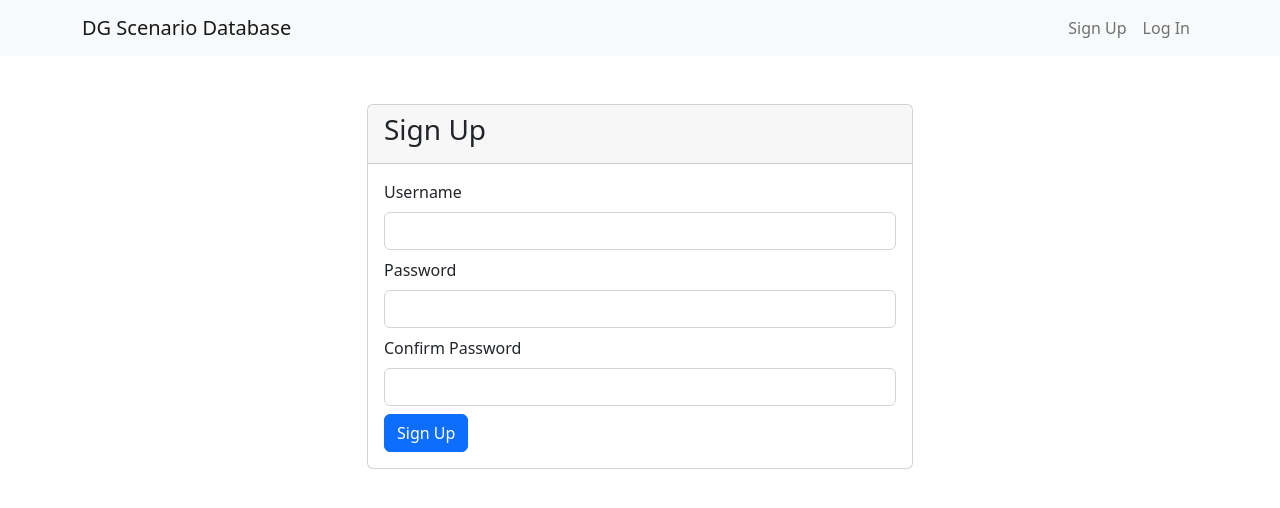
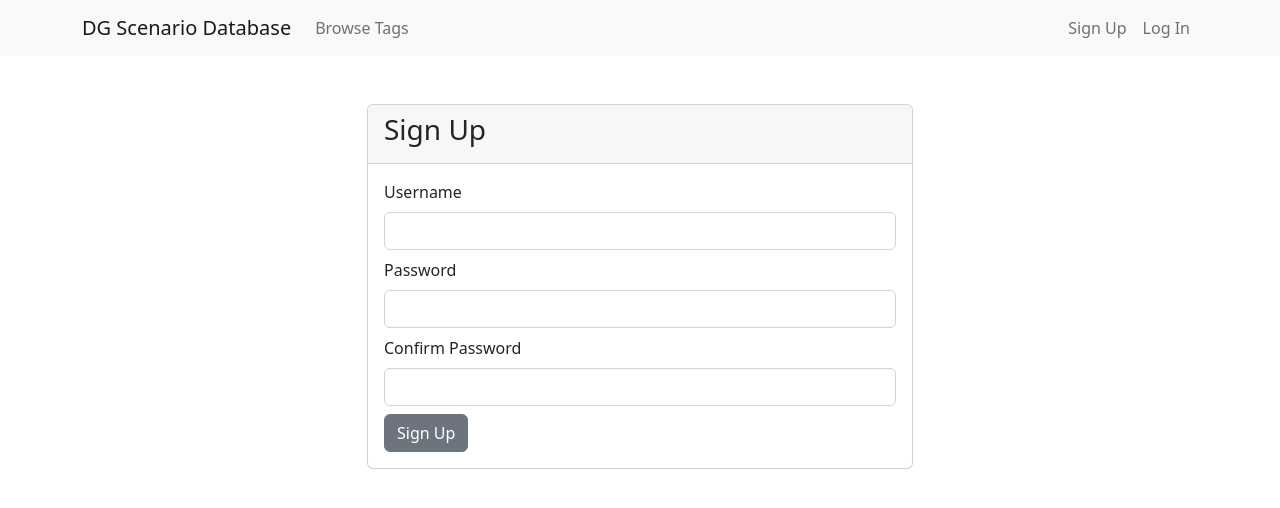
Before and after one commit to hendrik-p/dg_scenario_database, a Flask app: page /signup in a window 1280 px wide. Shown: the top 508 px of the page. Run offline with Flask 3, Linux system fonts and the light colour scheme; some libraries are stand-ins or nearby versions.

Commit message:
Added tag browser.

```diff
--- a/dg_scenario_database/static/css/style.css
+++ b/dg_scenario_database/static/css/style.css
@@ -3,6 +3,18 @@
   padding: 5px;
   margin: 2px;
   border-radius: 4px;
+}
+
+.scenario {
+  display: inline-block;
+  padding: 5px;
+  margin: 2px;
+  border-radius: 4px;
+}
+
+.scenario a:link, .scenario a:visited {
+    color: white;
+    text-decoration: none;
 }
 
 .tag-remove-btn {
--- a/dg_scenario_database/static/js/script.js
+++ b/dg_scenario_database/static/js/script.js
@@ -21,7 +21,7 @@ $(document).ready(function () {
     const row = table.row(tagCell.parent())
     const scenario_id = row.data()['id']
     $.ajax({
-      url: '/remove_tag',
+      url: '/remove_tag_from_scenario',
       method: 'POST',
       contentType: 'application/json',
       data: JSON.stringify({
--- a/dg_scenario_database/templates/base.html
+++ b/dg_scenario_database/templates/base.html
@@ -15,12 +15,17 @@
   <nav class="navbar navbar-expand-md navbar-light bg-light">
     <div class="container">
       <a class="navbar-brand" href="{{ url_for('index') }}">DG Scenario Database</a>
+      <ul class="navbar-nav me-auto">
+        <li class="nav-item">
+          <a class="nav-link" href="{{ url_for('browse_tags') }}">Browse Tags</a>
+        </li>
+      </ul>
       {% if current_user.is_authenticated %}
       <span class="navbar-text">
         Logged in as {{ current_user.username }} | <a href="{{ url_for('logout') }}">Log Out</a>
       </span>
       {% else %}
-      <ul class="navbar-nav ml-auto">
+      <ul class="navbar-nav">
         <li class="nav-item">
           <a class="nav-link" href="{{ url_for('signup') }}">Sign Up</a>
         </li>
@@ -35,8 +40,5 @@
   {% block content %}
   {% endblock %}
 
-  <script src="https://cdn.jsdelivr.net/npm/bootstrap@5.2.3/dist/js/bootstrap.bundle.min.js"></script>
-  <script src="https://code.jquery.com/ui/1.12.1/jquery-ui.js"></script>
-  <script src="{{ url_for('static', filename='js/script.js') }}"></script>
 </body>
 </html>
--- a/dg_scenario_database/templates/index.html
+++ b/dg_scenario_database/templates/index.html
@@ -37,4 +37,7 @@
   </div>
 </div>
 
+  <script src="https://cdn.jsdelivr.net/npm/bootstrap@5.2.3/dist/js/bootstrap.bundle.min.js"></script>
+  <script src="https://code.jquery.com/ui/1.12.1/jquery-ui.js"></script>
+  <script src="{{ url_for('static', filename='js/script.js') }}"></script>
 {% endblock %}
--- a/dg_scenario_database/templates/login.html
+++ b/dg_scenario_database/templates/login.html
@@ -31,7 +31,7 @@
               </div>
             </div>
             <div class="form-group">
-              {{ form.submit(class="btn btn-primary") }}
+              {{ form.submit(class="btn btn-secondary") }}
             </div>
           </form>
         </div>
--- a/dg_scenario_database/templates/signup.html
+++ b/dg_scenario_database/templates/signup.html
@@ -34,7 +34,7 @@
               {% endfor %}
             </div>
             <div class="form-group mt-2">
-              {{ form.submit(class="btn btn-primary") }}
+              {{ form.submit(class="btn btn-secondary") }}
             </div>
           </form>
         </div>
--- a/dg_scenario_database/views.py
+++ b/dg_scenario_database/views.py
@@ -34,7 +34,7 @@ def add_tag():
 
 @app.route('/remove_tag', methods=['POST'])
 @login_required
-def remove_tag():
+def remove_tag_from_scenario():
     data = request.get_json()
     tag_name = data['tag']
     scenario_id = data['scenario_id']
@@ -47,6 +47,22 @@ def remove_tag():
         return jsonify({'success' : True, 'message' : 'Tag removed successfully'})
     app.logger.info(f'Could not remove tag "{tag_name}" from scenario "{scenario.title}". Tag not in scenario tag list.')
     return jsonify({'success' : False, 'message' : 'Failed to remove tag'})
+
+@app.route('/remove_tag_from_database', methods=['POST'])
+@login_required
+def remove_tag_from_database():
+    data = request.get_json()
+    tag_id = data['tag_id']
+    tag_name = data['tag_name']
+    Tag.query.filter_by(id=tag_id).delete()
+    db.session.commit()
+    app.logger.info(f'Tag "{tag_name}" removed from database by user {current_user.username}')
+    return jsonify({'success' : True, 'message' : 'Tag removed successfully from database'})
+
+@app.route('/tags')
+def browse_tags():
+    tags = Tag.query.order_by(Tag.name.asc()).all()
+    return render_template('tags.html', tags=tags)
 
 @app.route('/signup', methods=['GET', 'POST'])
 def signup():
@@ -84,9 +100,3 @@ def logout():
     logout_user()
     app.logger.info(f'Logged out user: {username}')
     return redirect(url_for('index'))
-
-@app.route('/show_tags', methods=['GET'])
-def show_tags():
-    tags = Tag.query.all()
-    out = '\n'.join([tag.name for tag in tags])
-    return out
```
